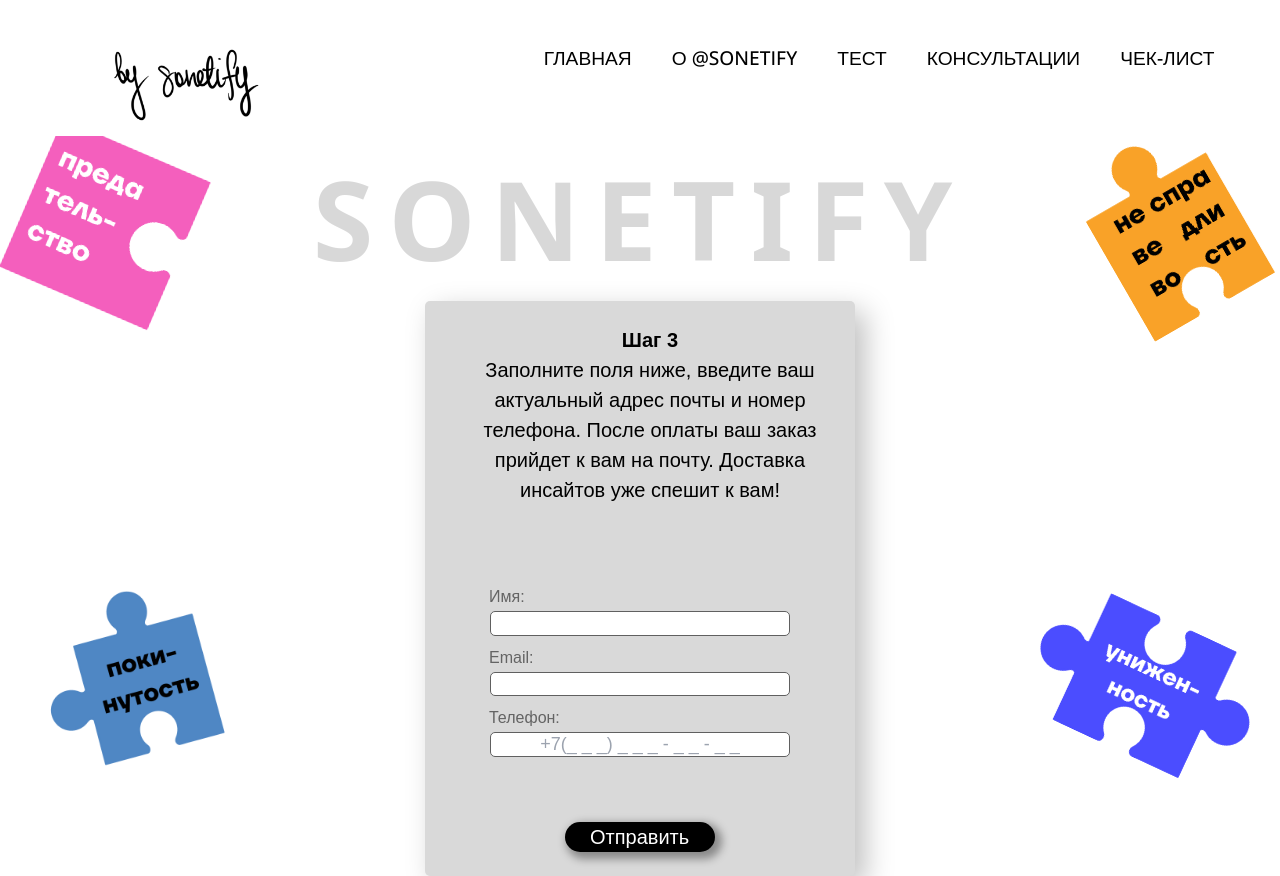
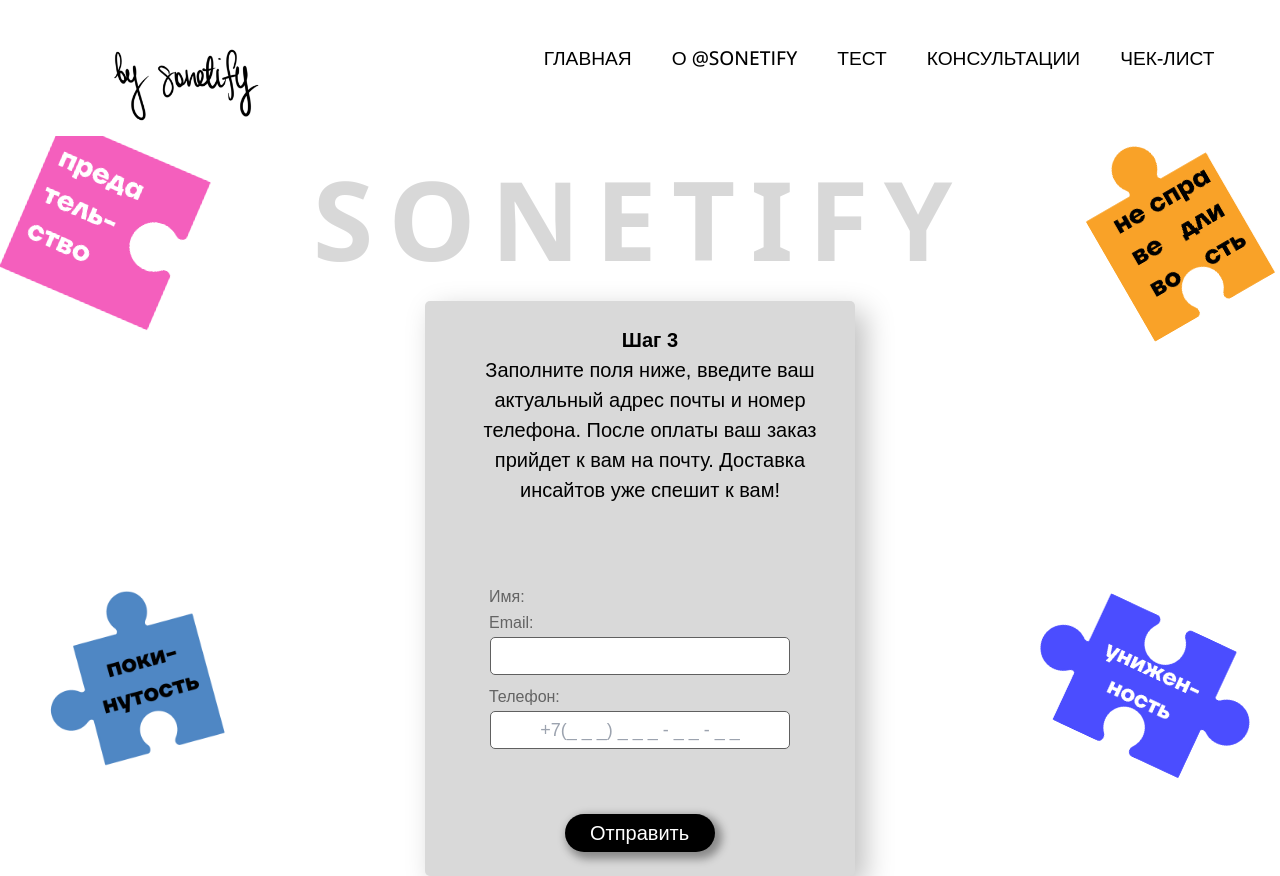
Before and after one commit to ch1cano/sonetify, a Next.js app: page /form/form in a window 1280 px wide. Built offline with nearby package versions, Linux system fonts and the light colour scheme; a web font is replaced by a local one.

Commit message:
next try to fix img res

```diff
--- a/pages/form/form.tsx
+++ b/pages/form/form.tsx
@@ -54,11 +54,7 @@ const Form = () => {
 					</p>
 				</div>
 				<div className={s.inputName}>Имя:</div>
-				<input
-					className={s.email}
-					type="name"
-					{...register("name", { required: true })}
-				/>
+
 				<div className={s.inputName}>Email:</div>
 				<input
 					className={s.email}
```
